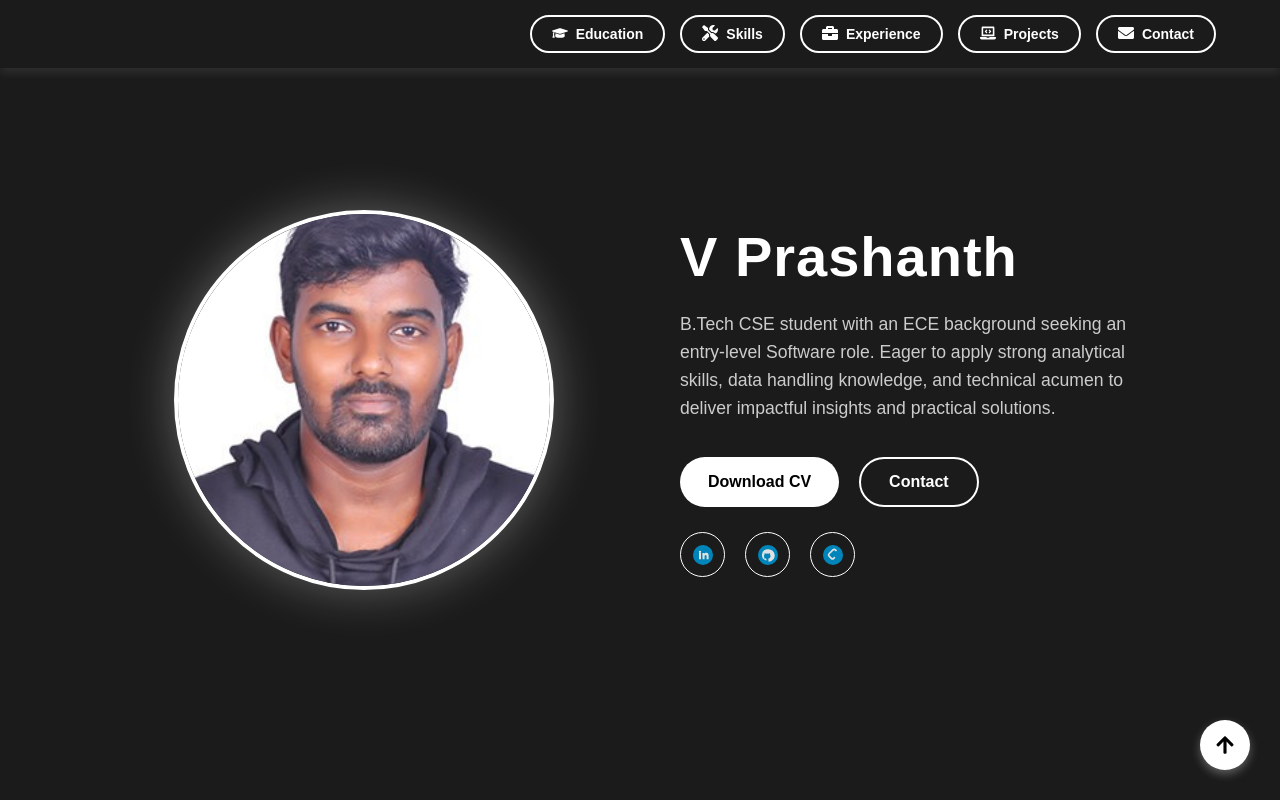
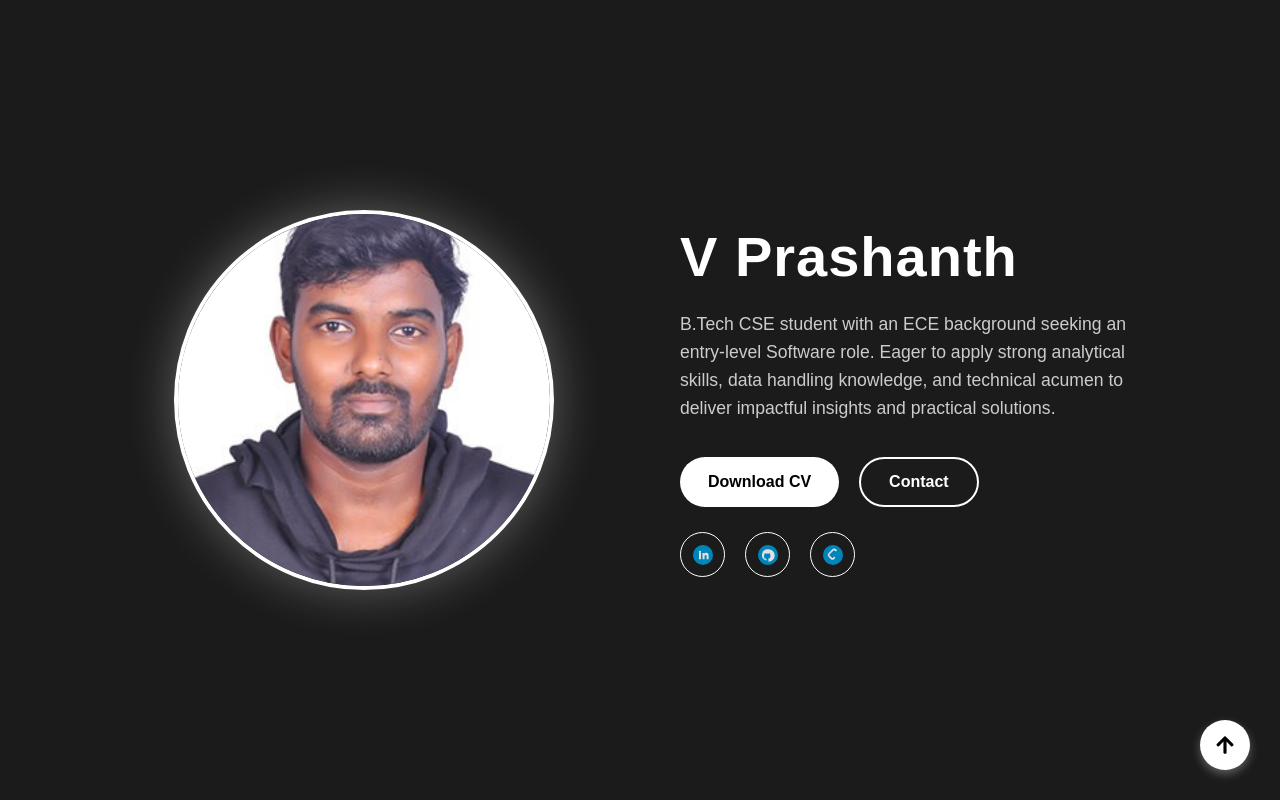
Before and after one commit to iprashanthvanam/prashanth-portfolio, a React (Vite) app: page / in a window 1280 px wide. Shown: the top 800 px of the page. Built offline with nearby package versions, Linux system fonts and the light colour scheme.

Commit message:
Comment out Navbar component in App
Comment out Navbar component in App

```diff
--- a/src/App.jsx
+++ b/src/App.jsx
@@ -73,7 +73,7 @@ import "./App.css";
 export default function App() {
   return (
     <>
-      <Navbar />
+      {/* <Navbar /> */}
       <Hero />
       <Education />
       <Skills />
```
